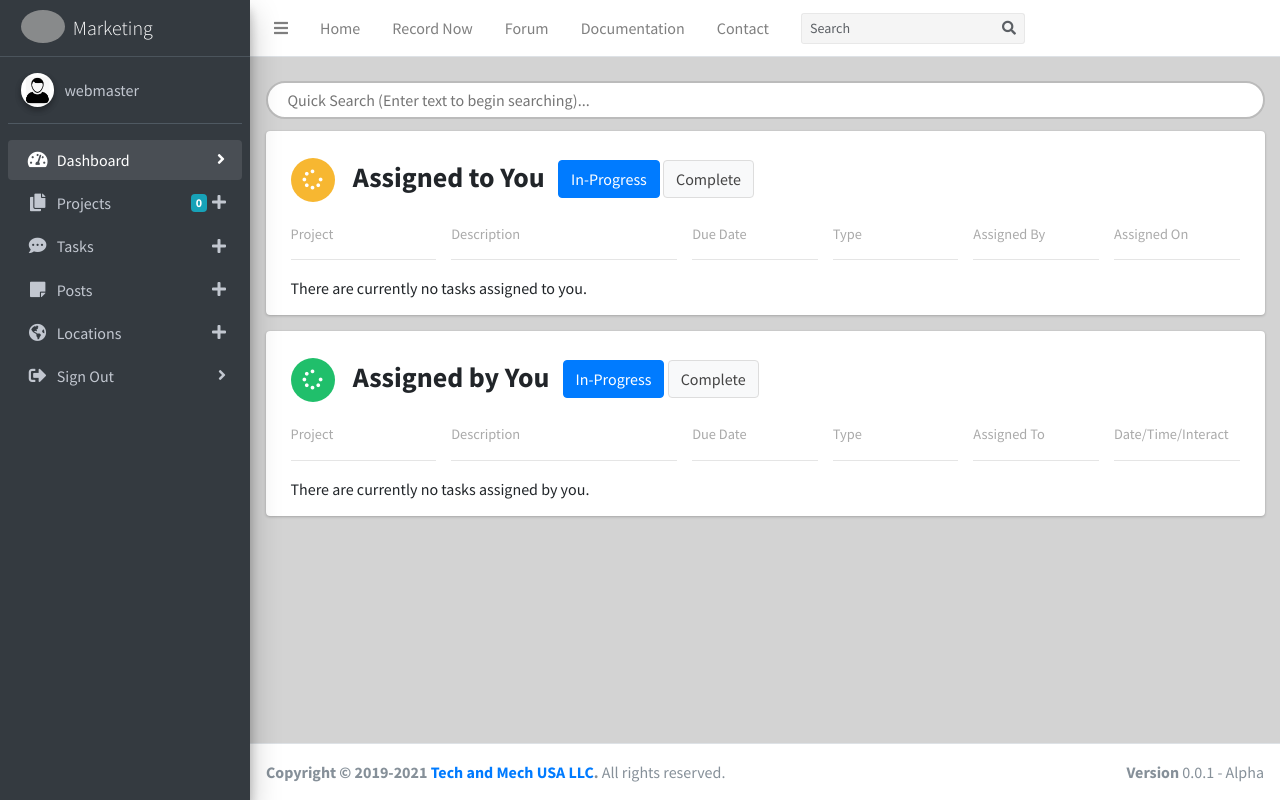
After one commit to BobbyRobillard/marketing-management, a Django app: page /marketing/tasks/1/ in a window 1280 px wide. The commit adds this page. Run offline with Django 3.2, Linux system fonts and the light colour scheme; a user stored in the database is signed in; data comes from the database, SQL or seed files in the repository; data that the repository does not hold is empty; some libraries are stand-ins or nearby versions; grey boxes are pictures that could not be loaded.

Commit message:
Tasks page completed

```diff
--- /dev/null
+++ b/marketing/templates/marketing/tasks.html
@@ -0,0 +1,186 @@
+{% extends 'website/base.html' %}
+
+{% block custom_css %}
+.up {
+  margin-top: -8px !important;
+}
+
+.up:nth-child(odd) {
+  margin-left: 10px;
+
+}
+{% endblock custom_css %}
+
+{% block content %}
+<!-- main page row -->
+<div class="row">
+
+  <!-- Quick Search -->
+  <div class="col-12">
+    <input id="quick-search" type="text" name="search" placeholder="Quick Search (Enter text to begin searching)...">
+  </div>
+  <!-- End Quick Search -->
+
+  <div class="col">
+
+    <!-- Assign to user card -->
+    <div class="card" style="padding-bottom:15px;">
+      <span>
+        <i class="fas fa-spinner card-icon" style="background-color:var(--in-progress-color);"></i>
+        <text class="card-heading">Assigned to You</text>
+        <button type="button" name="button" class="btn btn-primary up">In-Progress</button>
+        <button type="button" name="button" class="btn btn-default up">Complete</button>
+      </span>
+      <br>
+      <!-- card inner row -->
+      <div class="row">
+        <div class="col">
+
+          <!-- Locations Headings -->
+          <div class="row">
+            <div class="col-2">
+              <h6>Project</h6>
+              <hr>
+            </div>
+            <div class="col-3">
+              <h6>Description</h6>
+              <hr>
+            </div>
+            <div class="col">
+              <h6>Due Date</h6>
+              <hr>
+            </div>
+            <div class="col">
+              <h6>Type</h6>
+              <hr>
+            </div>
+            <div class="col">
+              <h6>Assigned By</h6>
+              <hr>
+            </div>
+            <div class="col">
+              <h6>Assigned On</h6>
+              <hr>
+            </div>
+          </div>
+          <!-- End Locations Headings -->
+
+          {% for task in tasks.to_user %}
+          <div class="row">
+            <div class="col-2">
+              {{ task.project }}
+            </div>
+            <div class="col-3">
+              {{ task.description }}
+            </div>
+            <div class="col">
+              {{ task.due_date }}
+              <hr>
+            </div>
+            <div class="col">
+              {{ task.create_post }}
+            </div>
+            <div class="col">
+              {{ task.creator }}
+            </div>
+            <div class="col">
+              TO BE COMPLETED
+            </div>
+          </div>
+          {% empty %}
+            <div class="row">
+              <div class="col">
+                There are currently no tasks assigned to you.
+              </div>
+            </div>
+          {% endfor %}
+
+        </div>
+      </div>
+      <!-- end card inner row -->
+    </div>
+
+    <!-- Assign by user card -->
+    <div class="card" style="padding-bottom:15px;">
+      <span>
+        <i class="fas fa-spinner card-icon" style="background-color:var(--complete-color);"></i>
+        <text class="card-heading">Assigned by You</text>
+        <button type="button" name="button" class="btn btn-primary up">In-Progress</button>
+        <button type="button" name="button" class="btn btn-default up">Complete</button>
+      </span>
+      <br>
+      <!-- card inner row -->
+      <div class="row">
+        <div class="col">
+
+          <!-- Locations Headings -->
+          <div class="row">
+            <div class="col-2">
+              <h6>Project</h6>
+              <hr>
+            </div>
+            <div class="col-3">
+              <h6>Description</h6>
+              <hr>
+            </div>
+            <div class="col">
+              <h6>Due Date</h6>
+              <hr>
+            </div>
+            <div class="col">
+              <h6>Type</h6>
+              <hr>
+            </div>
+            <div class="col">
+              <h6>Assigned To</h6>
+              <hr>
+            </div>
+            <div class="col">
+              <h6>Date/Time/Interact</h6>
+              <hr>
+            </div>
+          </div>
+          <!-- End Locations Headings -->
+
+          {% for task in tasks.to_user %}
+            <div class="row">
+              <div class="col-2">
+                {{ task.project }}
+              </div>
+              <div class="col-3">
+                {{ task.description }}
+              </div>
+              <div class="col">
+                {{ task.due_date }}
+                <hr>
+              </div>
+              <div class="col">
+                {{ task.create_post }}
+              </div>
+              <div class="col">
+                {{ task.assigned_to }}
+              </div>
+              <div class="col">
+                TO BE COMPLETED
+                <i class="fas fa-pencil-alt edit action-link animated item" href="#" style="margin-left:5px;"></i>
+                <i class="fas fa-trash-alt delete action-link animated item" href="#"></i>
+              </div>
+            </div>
+          {% empty %}
+            <div class="row">
+              <div class="col">
+                There are currently no tasks assigned by you.
+              </div>
+            </div>
+          {% endfor %}
+
+        </div>
+      </div>
+      <!-- end card inner row -->
+    </div>
+
+  </div>
+
+</div>
+<!--  End main page row -->
+{% endblock content %}
--- a/marketing/urls.py
+++ b/marketing/urls.py
@@ -5,5 +5,6 @@ from . import views
 app_name = "marketing"
 
 urlpatterns = [
-    url(r"^$", views.homepage_view, name="homepage")
+    url(r"^$", views.homepage_view, name="homepage"),
+    url(r"^tasks/(?P<status>\d+)/$", views.tasks_view, name="tasks"),
 ]
--- a/marketing/utils.py
+++ b/marketing/utils.py
@@ -1,5 +1,19 @@
-from .models import Project
+from .models import Project, Task
 
 
 def get_projects(user):
     return Project.objects.filter(people__username=user.username)
+
+
+def get_default_context(user):
+    context = {
+        "projects": get_projects(user)
+    }
+    return context
+
+
+def get_tasks(user, status):
+    return {
+        "to_user": Task.objects.filter(assigned_to=user, completed=status).order_by('due_date'),
+        "by_user": Task.objects.filter(creator=user, completed=status).order_by('due_date')
+    }
--- a/marketing/views.py
+++ b/marketing/views.py
@@ -1,11 +1,14 @@
 from django.shortcuts import render
 
-from .utils import get_projects
+from .utils import get_projects, get_tasks, get_default_context
 
 
-# Create your views here.
 def homepage_view(request):
-    context = {
-        "projects": get_projects(request.user)
-    }
+    context = get_default_context(request.user)
     return render(request, 'marketing/homepage.html', context)
+
+
+def tasks_view(request, status):
+    context = get_default_context(request.user)
+    context_tasks = get_tasks(request.user, status)
+    return render(request, 'marketing/tasks.html', context)
--- a/website/templates/website/base.html
+++ b/website/templates/website/base.html
@@ -309,7 +309,7 @@
               </ul>
             </li>
             <li class="nav-item">
-              <a href="#" class="nav-link">
+              <a href="{% url 'marketing:tasks' status=0 %}" class="nav-link">
                 <i class="nav-icon fas fa-comment-dots"></i>
                 <p>
                   Tasks
```
